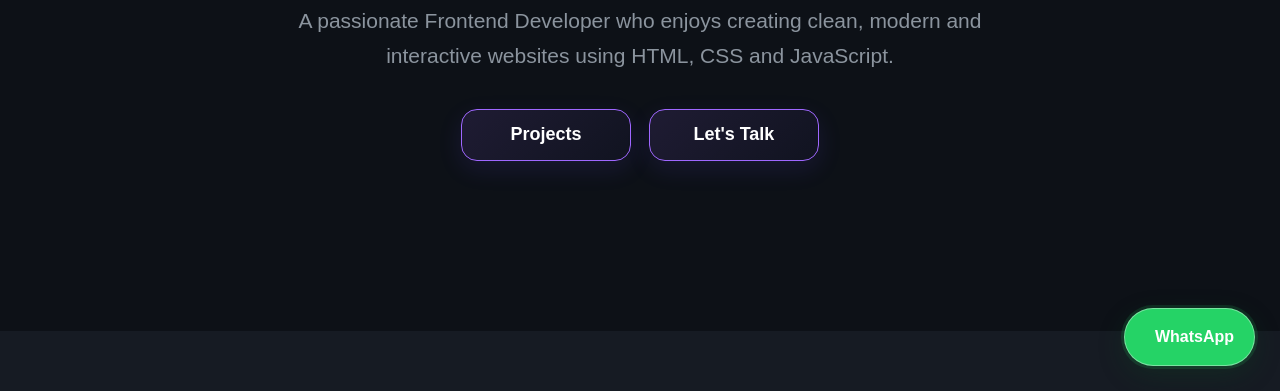
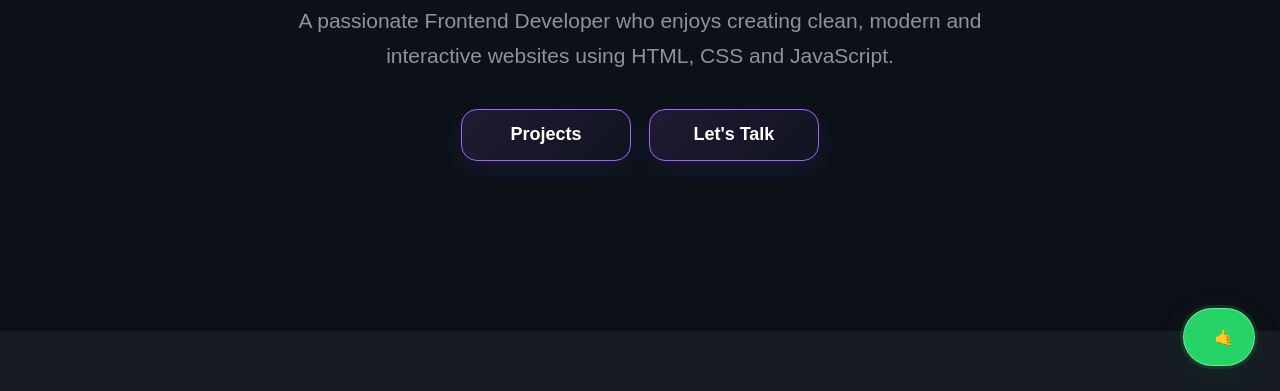
Before and after one commit to hacerr4565/hacerr4565.github.io, a plain HTML site: page index.html in a window 1280 px wide. Shown: the part 409-800 px from the top of the page. Drawn offline with Linux system fonts and the light colour scheme; some icons are missing.

Commit message:
Fix HTML formatting and structure

```diff
--- a/index.html
+++ b/index.html
@@ -204,7 +204,7 @@
     <a href="https://wa.me/91XXXXXXXXXX?text=Hello%20Pratham%2C%20I%20want%20to%20know%20more%20about%20your%20services."
         target="_blank" rel="noopener noreferrer" class="whatsapp-btn" aria-label="Chat on WhatsApp">
         <i class="fa-brands fa-whatsapp"></i>
-        <span>WhatsApp</span>
+        <span>🤙</span>
     </a>
 
     <!-- Footer -->
```
